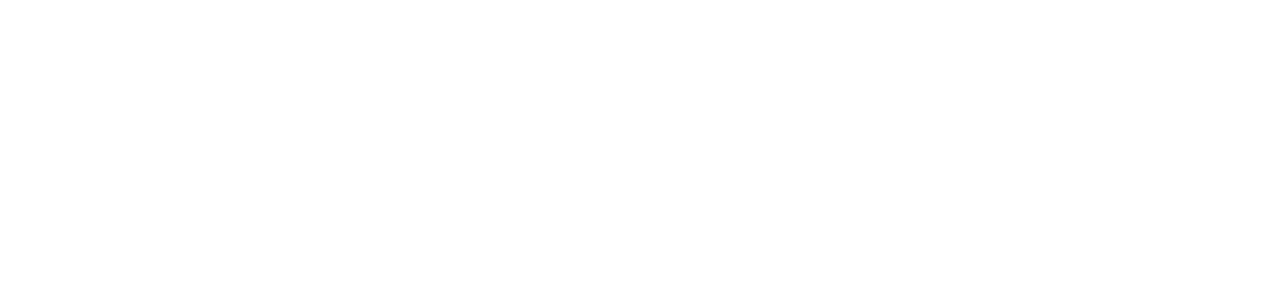
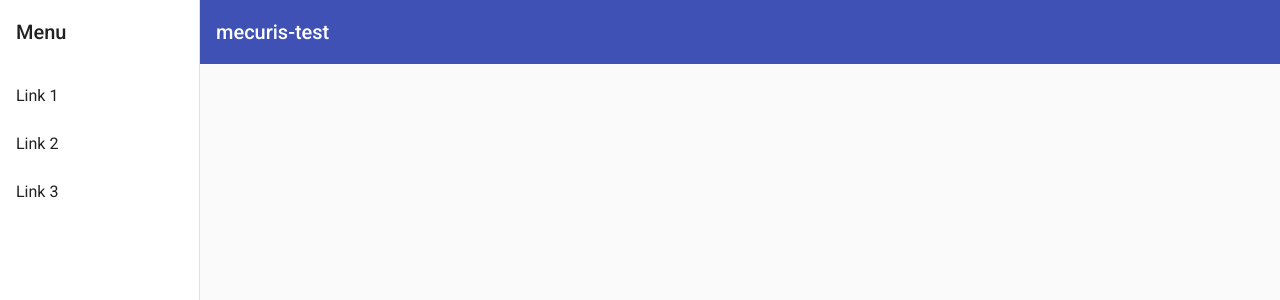
Before and after one commit to jiddisch/mecuris-test, an Angular app: page / in a window 1280 px wide. Shown: the top 300 px of the page. Built offline with nearby package versions, Linux system fonts and the light colour scheme.

Commit message:
installed material design and navigation

```diff
--- a/angular.json
+++ b/angular.json
@@ -28,6 +28,7 @@
               "src/assets"
             ],
             "styles": [
+              "./node_modules/@angular/material/prebuilt-themes/indigo-pink.css",
               "src/styles.scss"
             ],
             "scripts": []
@@ -92,6 +93,7 @@
               "src/assets"
             ],
             "styles": [
+              "./node_modules/@angular/material/prebuilt-themes/indigo-pink.css",
               "src/styles.scss"
             ],
             "scripts": []
@@ -123,6 +125,7 @@
           }
         }
       }
-    }},
+    }
+  },
   "defaultProject": "mecuris-test"
 }
--- a/package.json
+++ b/package.json
@@ -12,10 +12,12 @@
   "private": true,
   "dependencies": {
     "@angular/animations": "~9.1.7",
+    "@angular/cdk": "^9.2.3",
     "@angular/common": "~9.1.7",
     "@angular/compiler": "~9.1.7",
     "@angular/core": "~9.1.7",
     "@angular/forms": "~9.1.7",
+    "@angular/material": "^9.2.3",
     "@angular/platform-browser": "~9.1.7",
     "@angular/platform-browser-dynamic": "~9.1.7",
     "@angular/router": "~9.1.7",
--- a/src/app/app.module.ts
+++ b/src/app/app.module.ts
@@ -5,6 +5,7 @@
 import { AppComponent } from './app/app.component';
 import { FontAwesomeModule } from '@fortawesome/angular-fontawesome';
 import { CoreModule } from './core/core.module';
+import { BrowserAnimationsModule } from '@angular/platform-browser/animations';
 
 @NgModule({
   declarations: [
@@ -14,7 +15,8 @@
     BrowserModule,
     AppRoutingModule,
     CoreModule,
-    FontAwesomeModule
+    FontAwesomeModule,
+    BrowserAnimationsModule
   ],
   providers: [],
   bootstrap: [AppComponent]
--- a/src/app/app/app.component.html
+++ b/src/app/app/app.component.html
@@ -1 +1,27 @@
-<router-outlet></router-outlet>
+<mat-sidenav-container class="sidenav-container">
+  <mat-sidenav #drawer class="sidenav" fixedInViewport
+      [attr.role]="(isHandset$ | async) ? 'dialog' : 'navigation'"
+      [mode]="(isHandset$ | async) ? 'over' : 'side'"
+      [opened]="(isHandset$ | async) === false">
+    <mat-toolbar>Menu</mat-toolbar>
+    <mat-nav-list>
+      <a mat-list-item href="#">Link 1</a>
+      <a mat-list-item href="#">Link 2</a>
+      <a mat-list-item href="#">Link 3</a>
+    </mat-nav-list>
+  </mat-sidenav>
+  <mat-sidenav-content>
+    <mat-toolbar color="primary">
+      <button
+        type="button"
+        aria-label="Toggle sidenav"
+        mat-icon-button
+        (click)="drawer.toggle()"
+        *ngIf="isHandset$ | async">
+        <mat-icon aria-label="Side nav toggle icon">menu</mat-icon>
+      </button>
+      <span>mecuris-test</span>
+    </mat-toolbar>
+    <router-outlet #o="outlet"></router-outlet>
+  </mat-sidenav-content>
+</mat-sidenav-container>
--- a/src/app/app/app.component.scss
+++ b/src/app/app/app.component.scss
@@ -0,0 +1,17 @@
+.sidenav-container {
+  height: 100%;
+}
+
+.sidenav {
+  width: 200px;
+}
+
+.sidenav .mat-toolbar {
+  background: inherit;
+}
+
+.mat-toolbar.mat-primary {
+  position: sticky;
+  top: 0;
+  z-index: 1;
+}
--- a/src/app/app/app.component.ts
+++ b/src/app/app/app.component.ts
@@ -1,4 +1,7 @@
 import { Component } from '@angular/core';
+import { BreakpointObserver, Breakpoints } from '@angular/cdk/layout';
+import { Observable } from 'rxjs';
+import { map, shareReplay } from 'rxjs/operators';
 
 @Component({
   selector: 'app-root',
@@ -6,5 +9,13 @@
   styleUrls: ['./app.component.scss']
 })
 export class AppComponent {
-  title = 'mecuris-test';
+
+  constructor(private breakpointObserver: BreakpointObserver) {}
+
+  isHandset$: Observable<boolean> = this.breakpointObserver.observe(Breakpoints.Handset)
+  .pipe(
+    map(result => result.matches),
+    shareReplay()
+  );
+
 }
--- a/src/index.html
+++ b/src/index.html
@@ -6,8 +6,10 @@
   <base href="/">
   <meta name="viewport" content="width=device-width, initial-scale=1">
   <link rel="icon" type="image/x-icon" href="favicon.ico">
+  <link href="https://fonts.googleapis.com/css?family=Roboto:300,400,500&display=swap" rel="stylesheet">
+  <link href="https://fonts.googleapis.com/icon?family=Material+Icons" rel="stylesheet">
 </head>
-<body>
+<body class="mat-typography">
   <app-root></app-root>
 </body>
 </html>
--- a/src/styles.scss
+++ b/src/styles.scss
@@ -1 +1,4 @@
 /* You can add global styles to this file, and also import other style files */
+
+html, body { height: 100%; }
+body { margin: 0; font-family: Roboto, "Helvetica Neue", sans-serif; }
```
Also changed, not shown: src/app/core/core.module.ts (+22 -2 lines), 2 other files (tests, documents, lock files or other folders).
